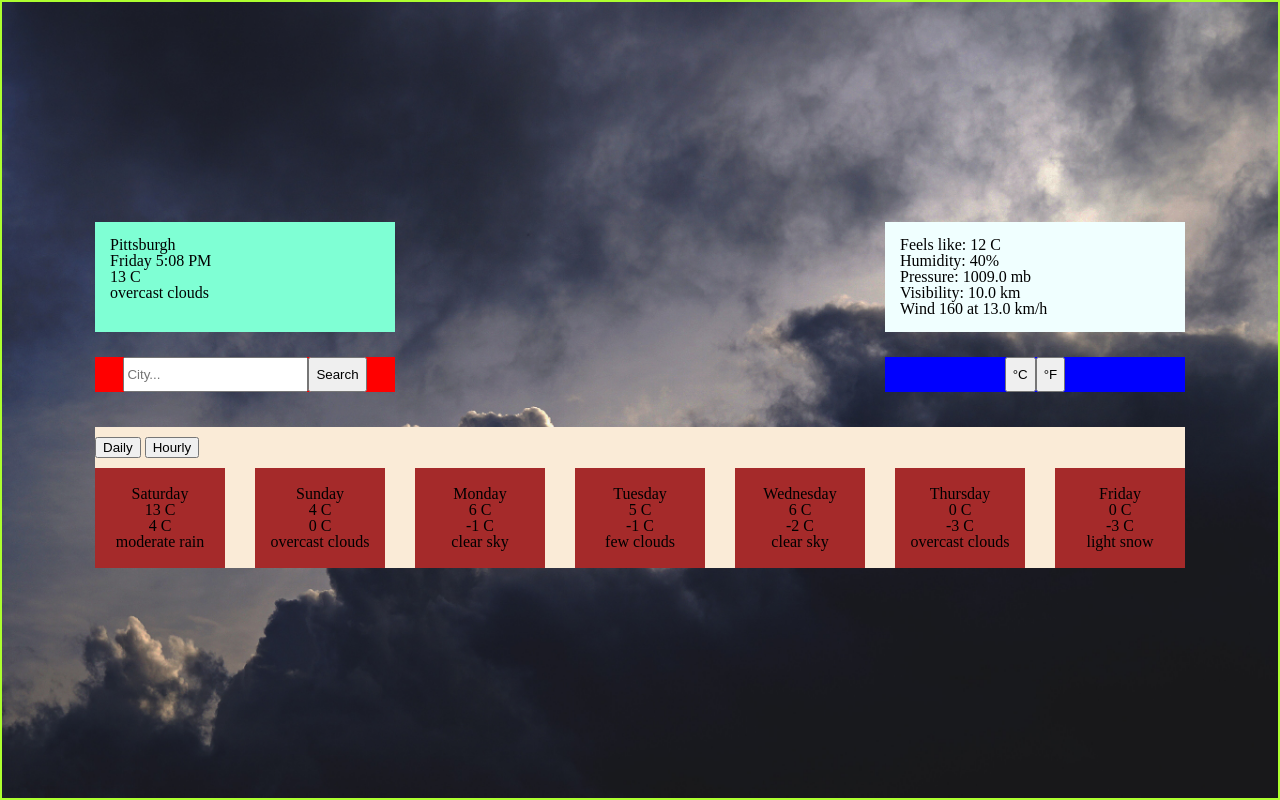
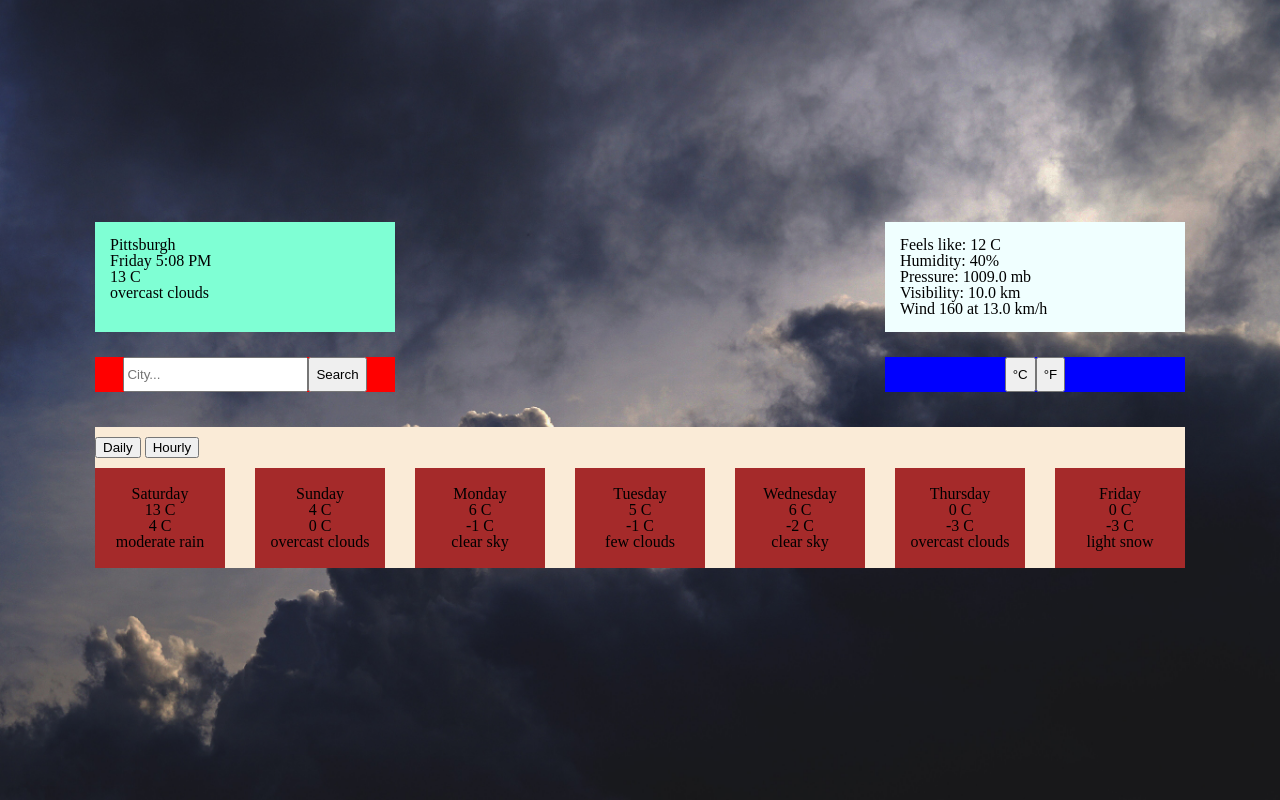
Before and after one commit to ykoziy/odin-weather-app, a plain HTML site: page index.html in a window 1280 px wide. Drawn offline with Linux system fonts and the light colour scheme.

Commit message:
Removed dev styling, for .container

```diff
--- a/style/index.css
+++ b/style/index.css
@@ -13,7 +13,6 @@ body {
 }
 
 .container {
-  border: 2px solid greenyellow;
   display: flex;
   flex-direction: column;
   justify-content: center;
```
